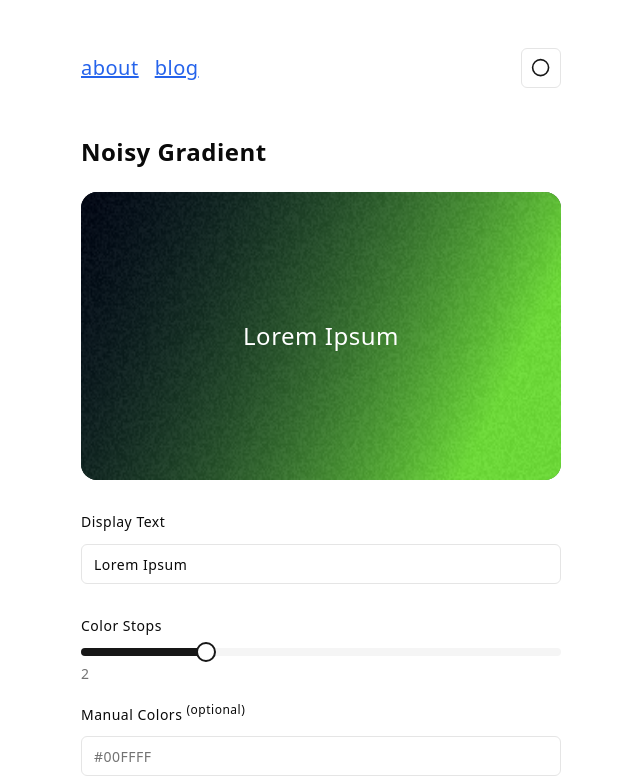
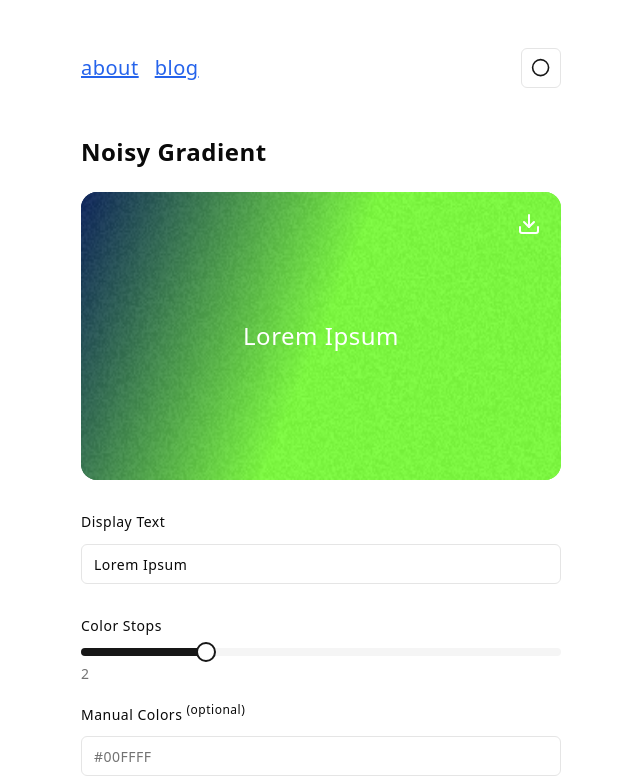
Before and after one commit to bolander72/boland.co, a Next.js app: page /noisy in a window 1280 px wide. Shown: the top 784 px of the page, without its empty margins (319-959 px from the left). Built offline with nearby package versions, Linux system fonts and the light colour scheme.

Commit message:
Add download

```diff
--- a/app/noisy/page.tsx
+++ b/app/noisy/page.tsx
@@ -19,6 +19,7 @@ import {
 import { Input } from '@/components/ui/input'
 import { Slider } from '@/components/ui/slider'
 import { cn } from '@/lib/utils'
+import { Download } from 'lucide-react'
 
 const formSchema = z.object({
   text: z.string().max(12),
@@ -29,7 +30,7 @@ const formSchema = z.object({
 
 export default function Page() {
   const [submittedText, setSubmittedText] = useState('Lorem Ipsum')
-  const { base64ImageUrl, refresh } = useNoisyGradient()
+  const { base64ImageUrl, refresh, download } = useNoisyGradient()
 
   const form = useForm<z.infer<typeof formSchema>>({
     resolver: zodResolver(formSchema),
@@ -58,54 +59,18 @@ export default function Page() {
           style={{ backgroundImage: `url(${base64ImageUrl})` }}
           id='noisy'
         />
-        {/* <div className='absolute bottom-3 left-3 text-sm text-white'>
-          <Button
-            variant='ghost'
-            size='icon'
-            type='button'
-            onClick={() =>
-              setBase64ImageUrl(
-                createNoisyGradient({
-                  stops: form.getValues('stops'),
-                  level: form.getValues('level')
-                })
-              )
-            }
-          >
-            <RefreshCw />
-          </Button>
-        </div> */}
-        {/* <div className='absolute right-3 top-3 text-sm text-white'>
+        <div className='absolute right-3 top-3 text-sm text-white'>
           <Button
             variant='ghost'
             size='icon'
             type='button'
             onClick={() => {
-              const img = new Image()
-              img.src = base64ImageUrl
-
-              img.onload = () => {
-                const canvas = document.createElement('canvas')
-                canvas.width = 1920
-                canvas.height = 1080
-
-                const ctx = canvas.getContext('2d') as CanvasRenderingContext2D
-                ctx.drawImage(img, 0, 0, canvas.width, canvas.height)
-
-                canvas.toBlob(blob => {
-                  const link = document.createElement('a')
-                  link.href = URL.createObjectURL(blob as Blob)
-                  link.download = 'noisy.webp'
-                  document.body.appendChild(link)
-                  link.click()
-                  document.body.removeChild(link)
-                }, 'noisy/webp')
-              }
+              download({ level: form.getValues('level') })
             }}
           >
             <Download />
           </Button>
-        </div> */}
+        </div>
         <div className='text-semibold absolute left-1/2 top-1/2 -translate-x-1/2 -translate-y-1/2 transform text-2xl text-white'>
           {submittedText ?? 'Lorem Ipsum'}
         </div>
--- a/hooks/use-noisy-gradient.tsx
+++ b/hooks/use-noisy-gradient.tsx
@@ -1,25 +1,19 @@
+'use client'
+
 import { useCallback, useEffect, useState } from 'react'
 
-function getRandomInt(min: number, max: number): number {
-  return Math.floor(Math.random() * (max - min + 1)) + min
-}
+const getRandomInt = (min: number, max: number): number => Math.floor(Math.random() * (max - min + 1)) + min
 
-function getRandomColor(): string {
-  const r = getRandomInt(0, 255)
-  const g = getRandomInt(0, 255)
-  const b = getRandomInt(0, 255)
-  const a = Math.random().toFixed(2) // alpha between 0 and 1
-  return `rgba(${r},${g},${b},${a})`
-}
+const getRandomColor = (): string => `rgba(${getRandomInt(0, 255)},${getRandomInt(0, 255)},${getRandomInt(0, 255)},1)`
 
-function addNoiseToRegion(
+const addNoiseToRegion = (
   ctx: CanvasRenderingContext2D,
   x: number,
   y: number,
   width: number,
   height: number,
   level: number
-): void {
+): void => {
   const imageData = ctx.getImageData(x, y, width, height)
   const data = imageData.data
 
@@ -28,20 +22,19 @@ function addNoiseToRegion(
     data[i] = Math.min(255, Math.max(0, data[i] + noise)) // Red
     data[i + 1] = Math.min(255, Math.max(0, data[i + 1] + noise)) // Green
     data[i + 2] = Math.min(255, Math.max(0, data[i + 2] + noise)) // Blue
-    // Alpha (data[i + 3]) remains unchanged
   }
 
   ctx.putImageData(imageData, x, y)
 }
 
-function createRectangle(
+const createRectangle = (
   ctx: CanvasRenderingContext2D,
   x: number,
   y: number,
   width: number,
   height: number,
   radius: number
-): void {
+): void => {
   ctx.beginPath()
   ctx.moveTo(x + radius, y)
   ctx.lineTo(x + width - radius, y)
@@ -56,89 +49,90 @@ function createRectangle(
   ctx.fill()
 }
 
-const DERFAULT_ID = 'noisy'
+const DEFAULT_ID = 'noisy'
 const DEFAULT_STOPS = 2
 const DEFAULT_COLORS: (string | undefined)[] = []
 const DEFAULT_LEVEL = 8
 
 interface NoisyGradientProps {
   id?: string
-  width?: number
-  height?: number
   stops?: number
   colors?: (string | undefined)[]
   level?: number
 }
 
 export default function useNoisyGradient() {
+  const [palette, setPalette] = useState<string[]>([])
   const [base64ImageUrl, setBase64ImageUrl] = useState<string>('')
 
   const createNoisyGradient = useCallback(
     ({
-      id = DERFAULT_ID,
+      id = DEFAULT_ID,
       stops = DEFAULT_STOPS,
       colors = DEFAULT_COLORS,
       level = DEFAULT_LEVEL
     }: NoisyGradientProps = {}) => {
       const canvas = document.getElementById(id) as HTMLCanvasElement
+      const ctx = canvas.getContext('2d') as CanvasRenderingContext2D
 
-      const ctx = canvas.getContext('2d') as CanvasRenderingContext2D
-      ctx.fillRect(0, 0, canvas.offsetWidth, canvas.offsetHeight)
+      ctx.fillRect(0, 0, canvas.width, canvas.height)
+      const gradient = ctx.createLinearGradient(0, 0, canvas.width, canvas.height)
 
-      const x = 0
-      const y = 0
-      const cornerRadius = 0
+      const newPalette = []
 
-      const gradient = ctx.createLinearGradient(
-        x,
-        y,
-        x + canvas.offsetWidth,
-        y + canvas.offsetHeight
-      )
-
-      for (let j = 0; j < stops; j++) {
-        if (colors[j]) {
-          try {
-            gradient.addColorStop(j / stops, colors[j] as string)
-          } catch {
-            gradient.addColorStop(j / stops, getRandomColor())
-          }
+      for (let i = 0; i < stops; i++) {
+        if (colors[i]) {
+          const color = colors[i] || getRandomColor()
+          gradient.addColorStop(i / stops, color)
+          newPalette.push(color)
         } else {
-          gradient.addColorStop(j / stops, getRandomColor())
+          const color = getRandomColor()
+          gradient.addColorStop(i / stops, color)
+          newPalette.push(color)
         }
       }
 
       ctx.fillStyle = gradient
+      createRectangle(ctx, 0, 0, canvas.width, canvas.height, 0)
+      addNoiseToRegion(ctx, 0, 0, canvas.width, canvas.height, level)
 
-      createRectangle(
-        ctx,
-        x,
-        y,
-        canvas.offsetWidth,
-        canvas.offsetHeight,
-        cornerRadius
-      )
-
-      addNoiseToRegion(
-        ctx,
-        x,
-        y,
-        canvas.offsetWidth,
-        canvas.offsetHeight,
-        level
-      )
-
+      setPalette(newPalette)
       setBase64ImageUrl(canvas.toDataURL())
     },
     []
   )
 
+  const download = useCallback(
+    ({ level = DEFAULT_LEVEL }: { level?: number } = {}) => {
+      const canvas = document.createElement('canvas') as HTMLCanvasElement
+      canvas.width = 1920
+      canvas.height = 1080
+      const ctx = canvas.getContext('2d') as CanvasRenderingContext2D
+
+      ctx.fillRect(0, 0, canvas.width, canvas.height)
+      const gradient = ctx.createLinearGradient(0, 0, canvas.width, canvas.height)
+
+      palette.forEach((color, index) => {
+        gradient.addColorStop(index / palette.length, color)
+      })
+
+      ctx.fillStyle = gradient
+      createRectangle(ctx, 0, 0, canvas.width, canvas.height, 0)
+      addNoiseToRegion(ctx, 0, 0, canvas.width, canvas.height, level)
+
+      const link = document.createElement('a')
+      link.download = `${palette.toString()}.png`
+      link.href = canvas.toDataURL()
+      link.click()
+      link.remove()
+      canvas.remove()
+    },
+    [palette]
+  )
+
   useEffect(() => {
-    createNoisyGradient({
-      stops: DEFAULT_STOPS,
-      level: DEFAULT_LEVEL
-    })
+    createNoisyGradient()
   }, [createNoisyGradient])
 
-  return { refresh: createNoisyGradient, base64ImageUrl }
+  return { refresh: createNoisyGradient, download, base64ImageUrl }
 }
```
